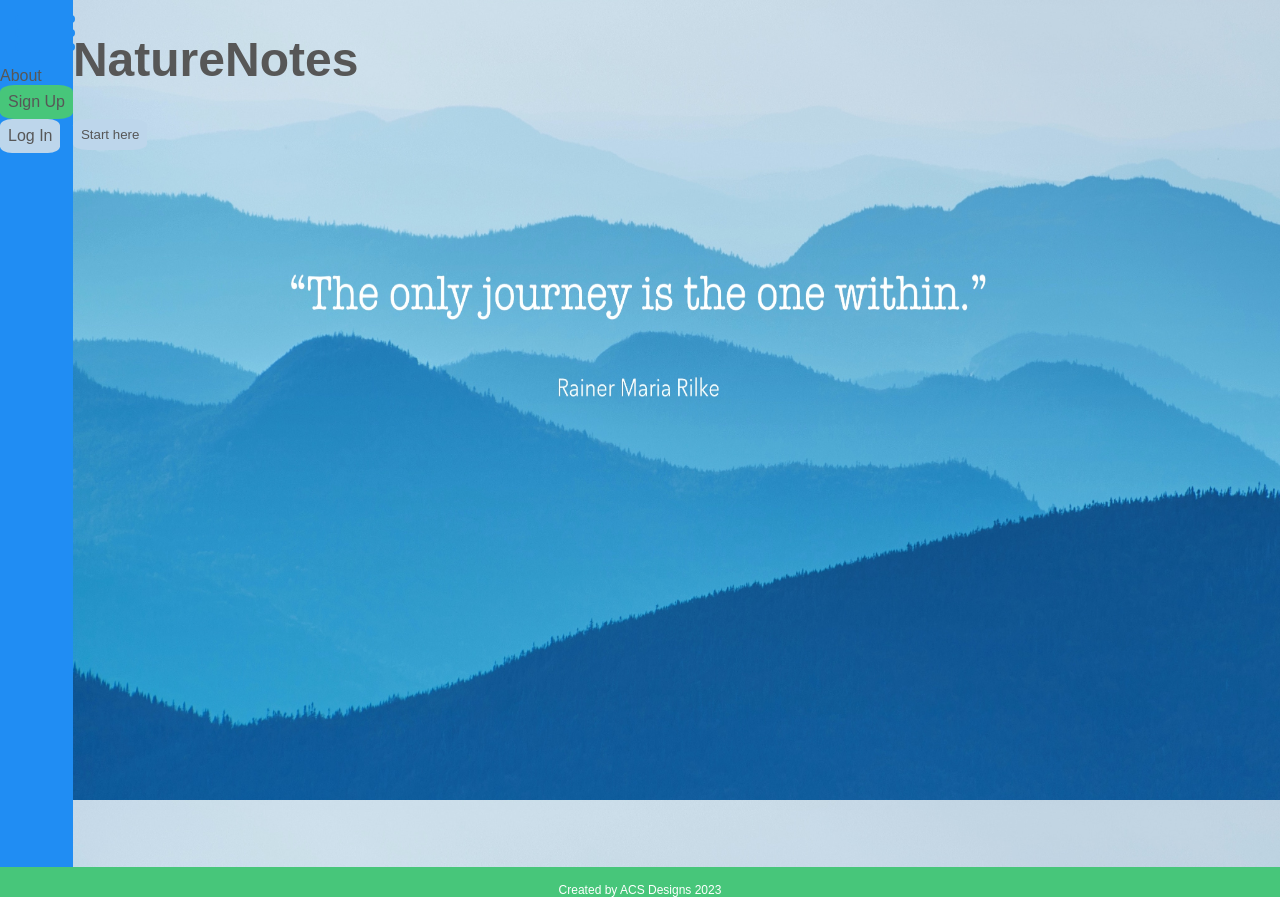
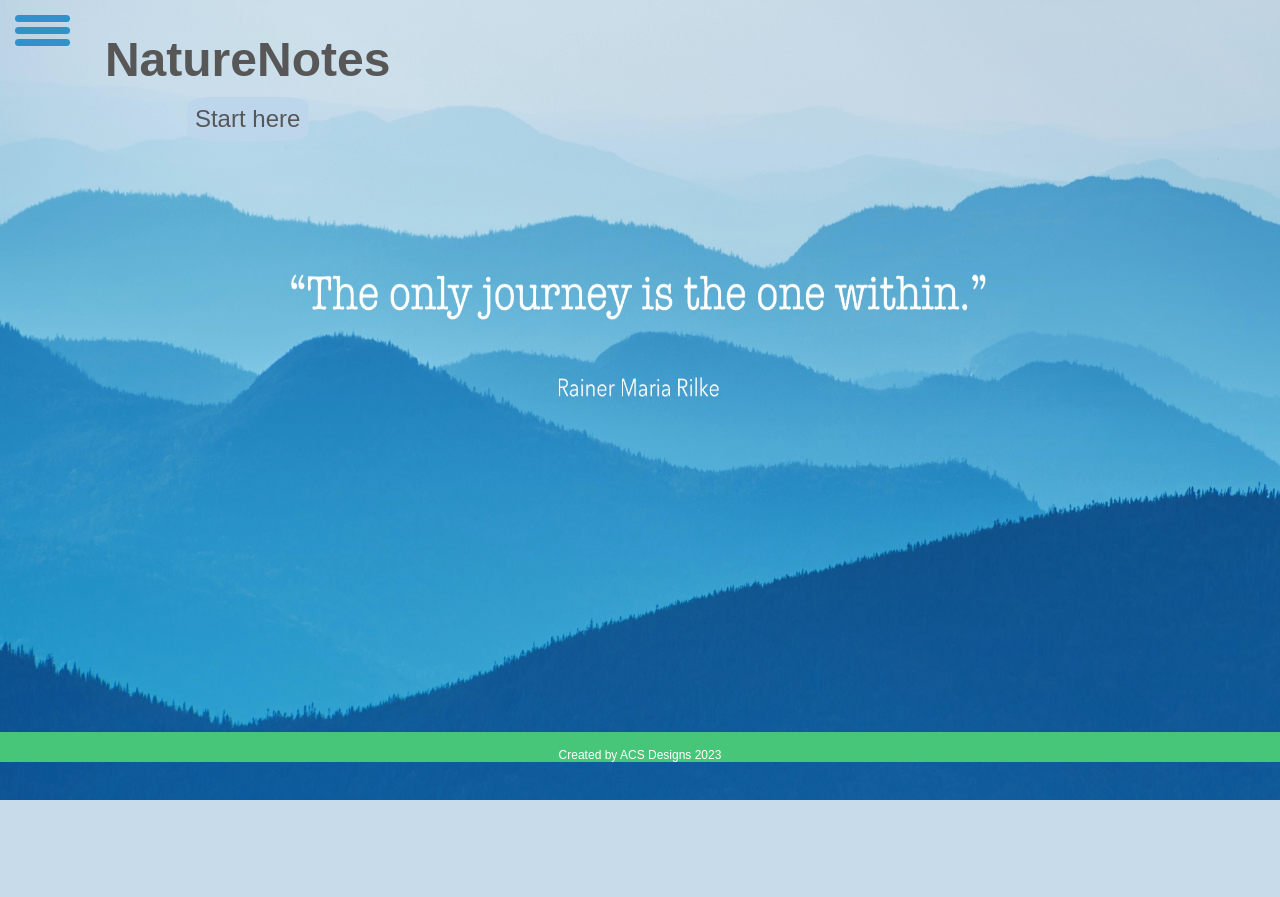
Before and after one commit to caseystell/nature-notes, a Django app: page / in a window 1280 px wide. After the commit the page ends 800 px from the top, so only its background shows below. Run offline with Django 4.2, Linux system fonts and the light colour scheme; some web fonts are replaced.

Commit message:
Almost done Nav, need fade

```diff
--- a/main_app/static/css/style.css
+++ b/main_app/static/css/style.css
@@ -14,11 +14,11 @@ body {
 }
 
 :root{
-    --bar-width: 60px;
-    --bar-height: 8px;
-    --hamburger-gap: 6px;
-    --foreground: #208df3;
-    --background: white;
+    --bar-width: 55px;
+    --bar-height: 7px;
+    --hamburger-gap: 5px;
+    --foreground: #3192C8;
+    --background: #333;
     --hamburger-margin: 15px;
     --animation-timing: 200ms ease-in-out;
     --hamburger-height: calc(var(--bar-height) * 3 + var(--hamburger-gap) * 2);
@@ -34,8 +34,13 @@ body {
     position: absolute;
     top: var(--hamburger-margin);
     left: var(--hamburger-margin);
-    z-index: 2;
+    z-index: 9999;
     cursor: pointer;
+}
+
+.hamburger-menu:has(input:checked){
+    --foreground: #575757;
+    --background: white;
 }
 
 .hamburger-menu::before,
@@ -47,7 +52,7 @@ body {
     background-color: var(--foreground);
     border-radius: 9999px;
     transform-origin: left center;
-    transition: opactiy var(--animation-timing), width var(--animation-timing), rotate var(--animation-timing), translate var(--animation-timing), background-color var(--animation-timing);
+    transition: opacity var(--animation-timing), width var(--animation-timing), rotate var(--animation-timing), translate var(--animation-timing), background-color var(--animation-timing);
 }
 
 .hamburger-menu input {
@@ -75,13 +80,19 @@ body {
     width: 0;
 }
 
+.hamburger-menu:has(input:checked) + .sidebar {
+    translate: 0;
+}
+
 .sidebar {
-    /* translate: -100%; */
+    transition: translate var(--animation-timing);
+    translate: -100%;
+    padding: 0.5rem 1rem;
     padding-top: calc(var(--hamburger-height) + var(--hamburger-margin) + 1rem);
-    background-color: var(--foreground);
+    background-color: rgb(184, 221, 255);
     color: var(--background);
     max-width: 10rem;
-    min-height: 100vh;
+    min-height: 95.5%;
 }
 
 a, a:visited {
@@ -226,16 +237,15 @@ a:hover, .btn:hover, .login:hover {
 }
 
 .home-btn {
-    /* position: absolute;
+    position: absolute;
     text-align: center;
     color: #575757;
     left: 50%;
     font-weight: lighter;
-    top: 57%;
     transform: translate(-50%, -50%);
     width: fit-content;
     height: fit-content;
-    font-size: 1.5rem; */
+    font-size: 1.5rem;
 }
 
 #footer {
@@ -246,6 +256,7 @@ a:hover, .btn:hover, .login:hover {
     background-color: #47C67A;
     color: white;
     padding-top: 1rem;
+    margin-top: 45%;
 }
 
 #about {
--- a/main_app/templates/base.html
+++ b/main_app/templates/base.html
@@ -53,6 +53,7 @@
 
             </div>
         </div>
+
     </main>
     <footer id="footer">Created by ACS Designs 2023</footer>
 </body>
```
